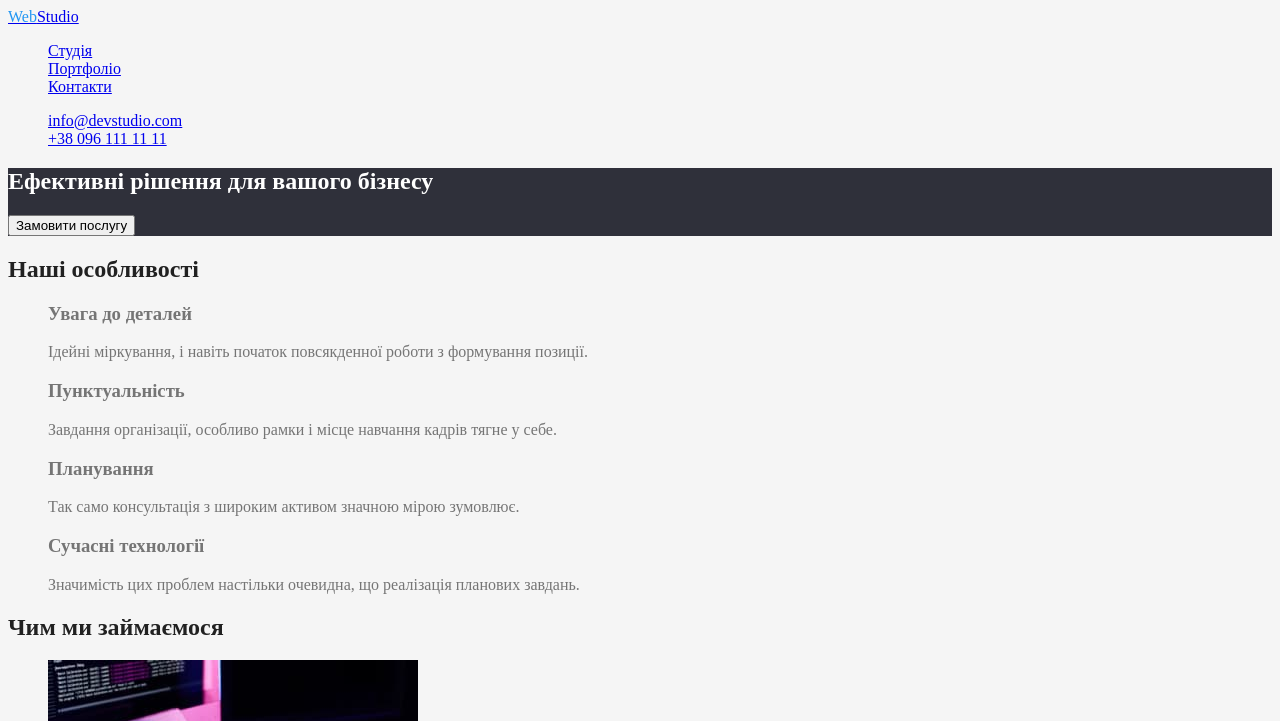
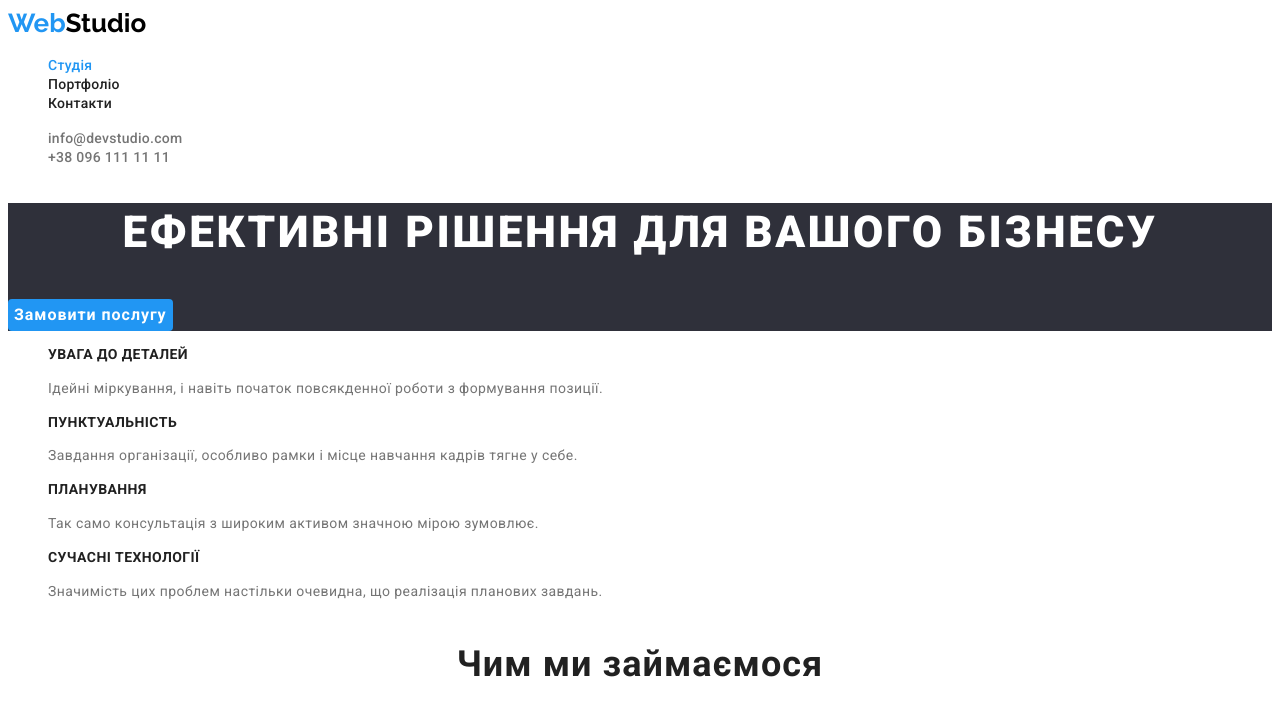
Before and after one commit to kuhai-anna/goit-markup-hw-02, a plain HTML site: page index.html in a window 1280 px wide. Shown: the top 721 px of the page. Drawn offline with Linux system fonts and the light colour scheme.

Commit message:
Додає стилі до styles.css

```diff
--- a/css/styles.css
+++ b/css/styles.css
@@ -1,10 +1,10 @@
+/* колір Studio у лого у хедері #000000 */
 /* колір h1 #FFFFFF */
 /* колір заголовків тексту #212121 */
-/* колір тексту #757575*/
+/* колір тексту #757575 */
 /* колір акценту #2196F3 */
 /* пошта і номер телефону у футері rgba(255, 255, 255, 0.6) */
-/* колір хедера #FFFFFF */
-/* основний колір фону сторінки #F5F5F5 */
+/* основний колір фону сторінки #FFFFFF */
 /* другорядний колір фону сторінки #F5F4FA */
 /* колір героя та футеру #2F303A */
 
@@ -12,60 +12,222 @@
 	--primary-text-color: #757575;
 	--title-text-color: #212121;
 	--accent-color: #2196f3;
+	--contacs-color: rgba(255, 255, 255, 0.6);
+	--header-logo-color: #000000;
+	--primary-background-color: #ffffff;
+	--secondary-background-color: #f5f4fa;
+	--accent-background-color: #2f303a;
+	--accent-button-color: #188ce8;
 }
 
 body {
-	background-color: #f5f5f5;
+	font-family: 'Roboto', sans-serif;
 	color: var(--primary-text-color);
+	background-color: var(--primary-background-color);
 }
 
 .list {
 	list-style: none;
 }
 
-.page-header {
-	background-color: #ffffff;
+.link {
+	text-decoration: none;
 }
 
-/* лого */
+/* header */
+/* logo */
+
+.header-logo {
+	font-family: 'Raleway', sans-serif;
+	font-weight: 700;
+	font-size: 26px;
+	line-height: 31px;
+
+	color: var(--header-logo-color);
+}
 
 .logo-accent {
 	color: var(--accent-color);
 }
 
-/* навігація по сайту */
-.site-nav .link {
+/* main navigation */
+.header-link {
+	font-weight: 500;
+	font-size: 14px;
+	line-height: 1.14;
+	letter-spacing: 0.02em;
+
 	color: var(--title-text-color);
 }
 
-.site-nav .link:hover,
-.site-nav .link:focus {
+.header-link:hover,
+.header-link:focus,
+.current {
 	color: var(--accent-color);
 }
 
-/* список контактів */
+/* contact list */
 
-/* герой */
+.header-contacts {
+	font-weight: 500;
+	font-size: 14px;
+	line-height: 1.14;
+	letter-spacing: 0.02em;
+
+	color: var(--primary-text-color);
+}
+
+.header-contacts:hover,
+.header-contacts:focus {
+	color: var(--accent-color);
+}
+
+/* main */
+/* hero */
 .hero {
 	background-color: #2f303a;
 }
 
 .hero-title {
+	font-weight: 900;
+	font-size: 44px;
+	line-height: 1.36;
+	text-align: center;
+	letter-spacing: 0.06em;
+	text-transform: uppercase;
+
 	color: #ffffff;
+}
+
+.hero-btn {
+	font-family: inherit;
+	font-weight: 700;
+	font-size: 16px;
+	line-height: 1.86;
+	display: flex;
+	align-items: center;
+	text-align: center;
+	letter-spacing: 0.06em;
+
+	color: #ffffff;
+
+	background-color: var(--accent-color);
+	border: none;
+	border-radius: 4px;
+}
+
+.hero-btn:hover,
+.hero-btn:focus {
+	background-color: var(--accent-button-color);
 }
 
 /* sections */
 
 .section-title {
+	font-weight: 700;
+	font-size: 36px;
+	line-height: 1.67;
+	text-align: center;
+	letter-spacing: 0.03em;
+
 	color: var(--title-text-color);
 }
 
-/* особливості */
+/* features */
 
-.features-list .title {
+.visually-hidden {
+	position: absolute;
+	white-space: nowrap;
+	width: 1px;
+	height: 1px;
+	overflow: hidden;
+	border: 0;
+	padding: 0;
+	clip: rect(0 0 0 0);
+	clip-path: inset(50%);
+	margin: -1px;
+}
+
+.features-title {
+	font-weight: 700;
+	font-size: 14px;
+	line-height: 1.14;
+	letter-spacing: 0.03em;
+	text-transform: uppercase;
+
 	color: var(--title-text-color);
 }
 
-/* чим ми займаємося */
+.features-text {
+	font-weight: 400;
+	font-size: 14px;
+	line-height: 1.71;
+	letter-spacing: 0.03em;
+}
 
-/* наша команда */
+/* our team */
+
+.section-team {
+	background-color: var(--secondary-background-color);
+}
+
+.card-name {
+	font-weight: 500;
+	font-size: 16px;
+	line-height: 1.19;
+	text-align: center;
+	letter-spacing: 0.03em;
+
+	color: var(--title-text-color);
+}
+
+.card-description {
+	font-weight: 400;
+	font-size: 16px;
+	line-height: 1.19;
+	text-align: center;
+	letter-spacing: 0.03em;
+}
+
+/* footer */
+
+.footer {
+	background-color: var(--accent-background-color);
+}
+
+.footer-logo {
+	font-family: 'Raleway', sans-serif;
+	font-weight: 700;
+	font-size: 26px;
+	line-height: 1.19;
+	letter-spacing: 0.03em;
+
+	color: var(--primary-background-color);
+}
+
+.address-box {
+	font-style: normal;
+}
+
+.address {
+	font-weight: 400;
+	font-size: 14px;
+	line-height: 1.71;
+	letter-spacing: 0.03em;
+
+	color: var(--primary-background-color);
+}
+
+.footer-contacts {
+	font-weight: 400;
+	font-size: 14px;
+	line-height: 1.71;
+	letter-spacing: 0.03em;
+
+	color: var(--contacs-color);
+}
+
+.footer-contacts:hover,
+.footer-contacts:focus {
+	color: var(--accent-color);
+}
```
